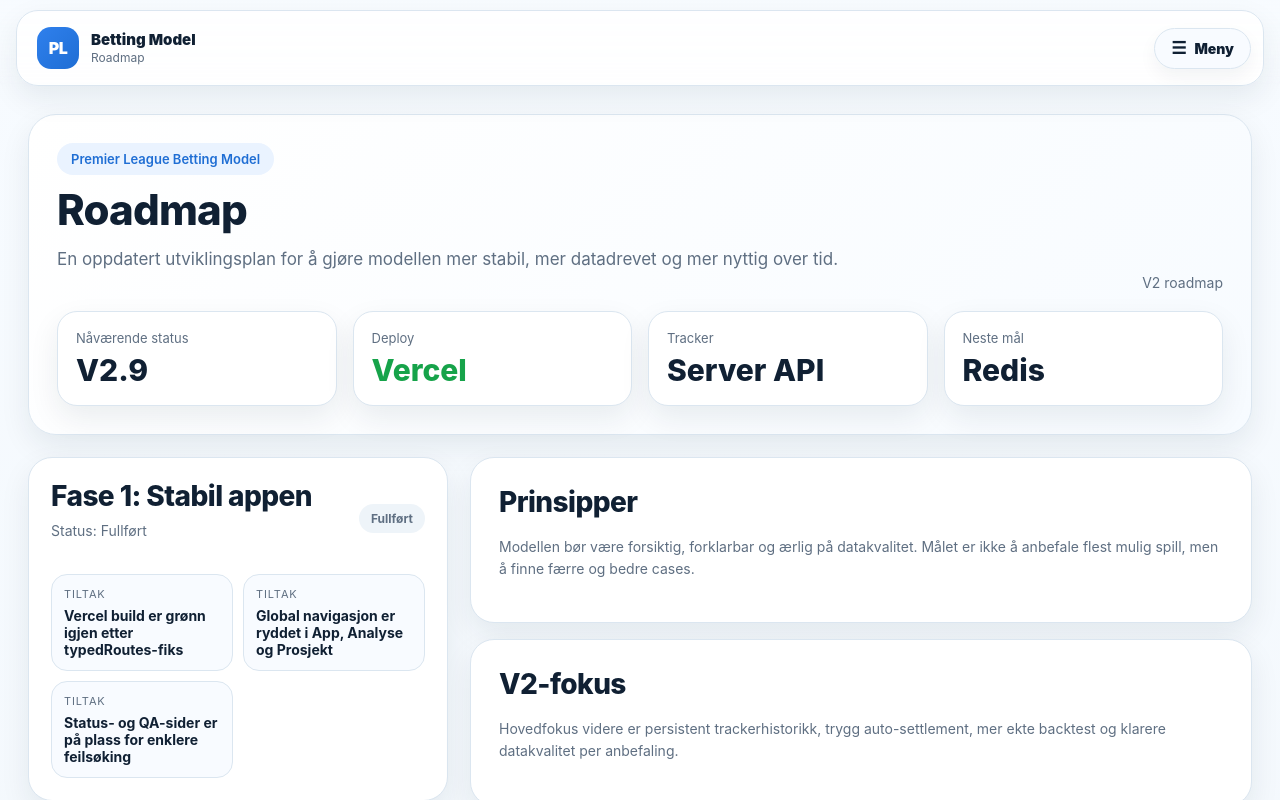
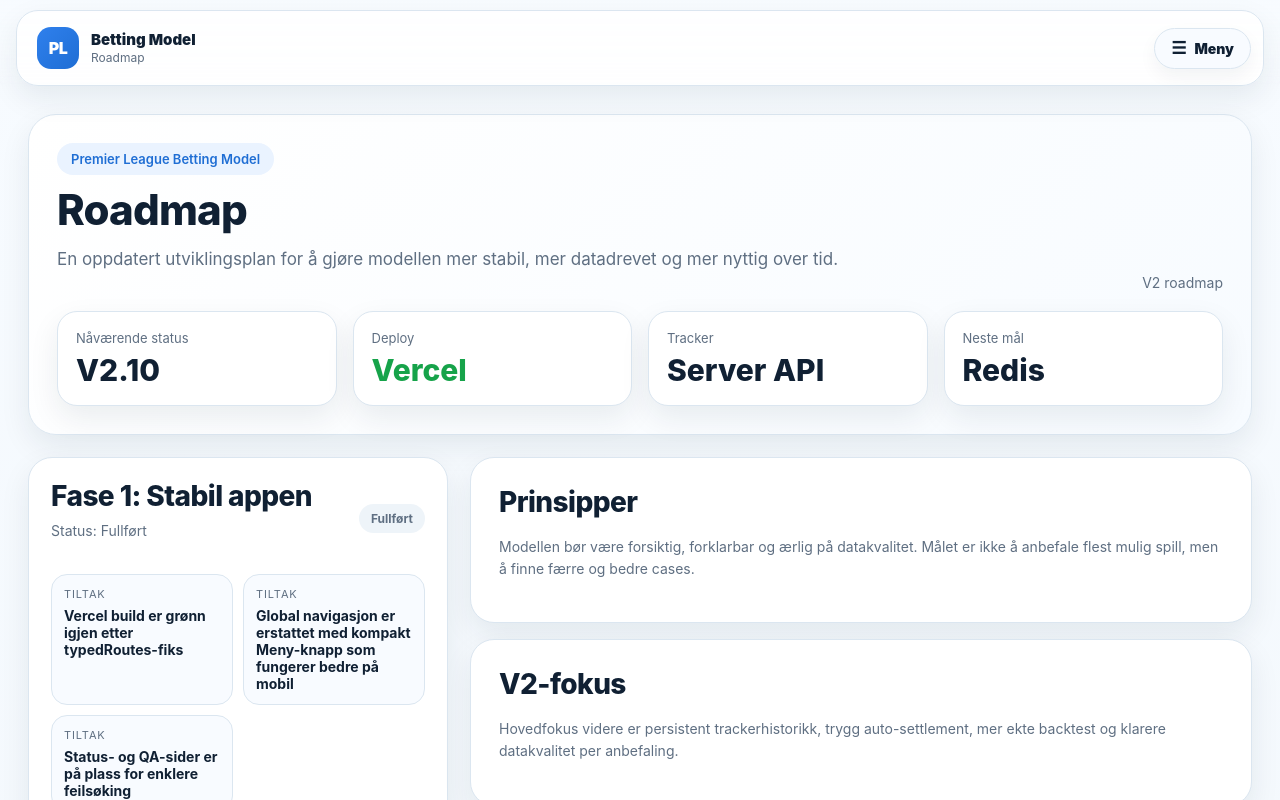
Before and after one commit to hakonnilsen157-commits/PL-betting-model, a Next.js app in the folder pl-vercel-v1/: page /roadmap in a window 1280 px wide. Shown: the top 800 px of the page. Built offline with nearby package versions, Linux system fonts and the light colour scheme.

Commit message:
Update roadmap to V2.10 compact navigation status

```diff
--- a/pl-vercel-v1/app/roadmap/page.tsx
+++ b/pl-vercel-v1/app/roadmap/page.tsx
@@ -4,7 +4,7 @@ const phases = [
     status: 'Fullført',
     items: [
       'Vercel build er grønn igjen etter typedRoutes-fiks',
-      'Global navigasjon er ryddet i App, Analyse og Prosjekt',
+      'Global navigasjon er erstattet med kompakt Meny-knapp som fungerer bedre på mobil',
       'Status- og QA-sider er på plass for enklere feilsøking',
     ],
   },
@@ -65,7 +65,7 @@ export default function RoadmapPage() {
         <div className="summary-grid" style={{ marginTop: 20 }}>
           <div className="summary-card">
             <div className="summary-label">Nåværende status</div>
-            <div className="summary-value">V2.9</div>
+            <div className="summary-value">V2.10</div>
           </div>
           <div className="summary-card">
             <div className="summary-label">Deploy</div>
```
